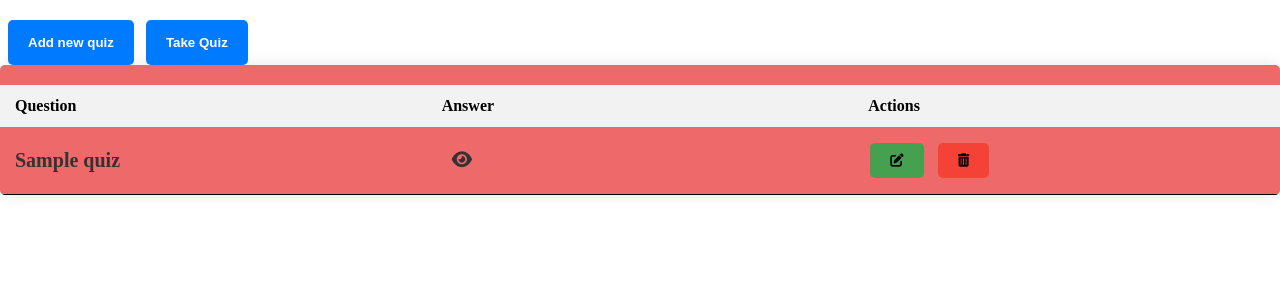
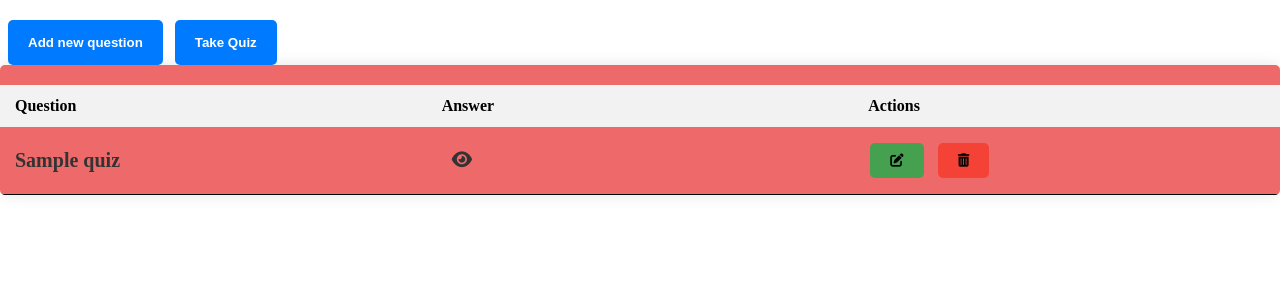
Before and after one commit to samuelkanyingi/quiz_web_app, a Flask app: page /deck/1 in a window 1280 px wide. Shown: the part 56-356 px from the top of the page. Run offline with Flask 3, Linux system fonts and the light colour scheme; tables that the repository leaves empty hold one stand-in row (values such as "Sample post"); some libraries are stand-ins or nearby versions.

Commit message:
refactor(add_button): change button text add question to make it relevant
- I changed button text from add quiz to add question so it intuitive

```diff
--- a/templates/deck_page.html
+++ b/templates/deck_page.html
@@ -320,7 +320,7 @@ td.quiz-answer {
 
 <!-- <button id="addQuizBtn">Add Quiz</button> -->
  <div class="button-container">
-        <button id="addQuizBtn">Add new quiz</button>
+        <button id="addQuizBtn">Add new question</button>
         <button id="takeQuizBtn">Take Quiz</button>
     </div>
 <div id="table-container">
```
